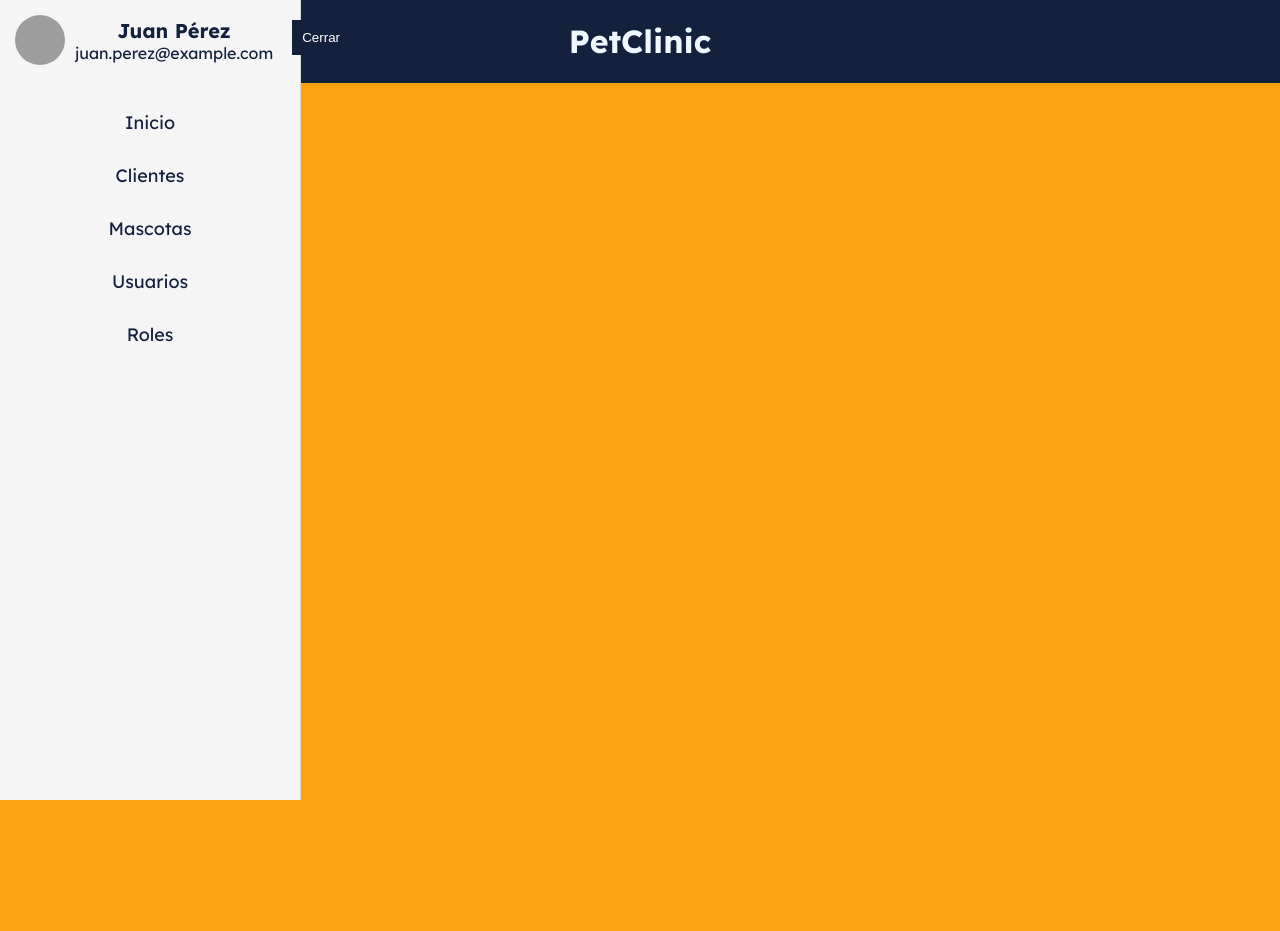
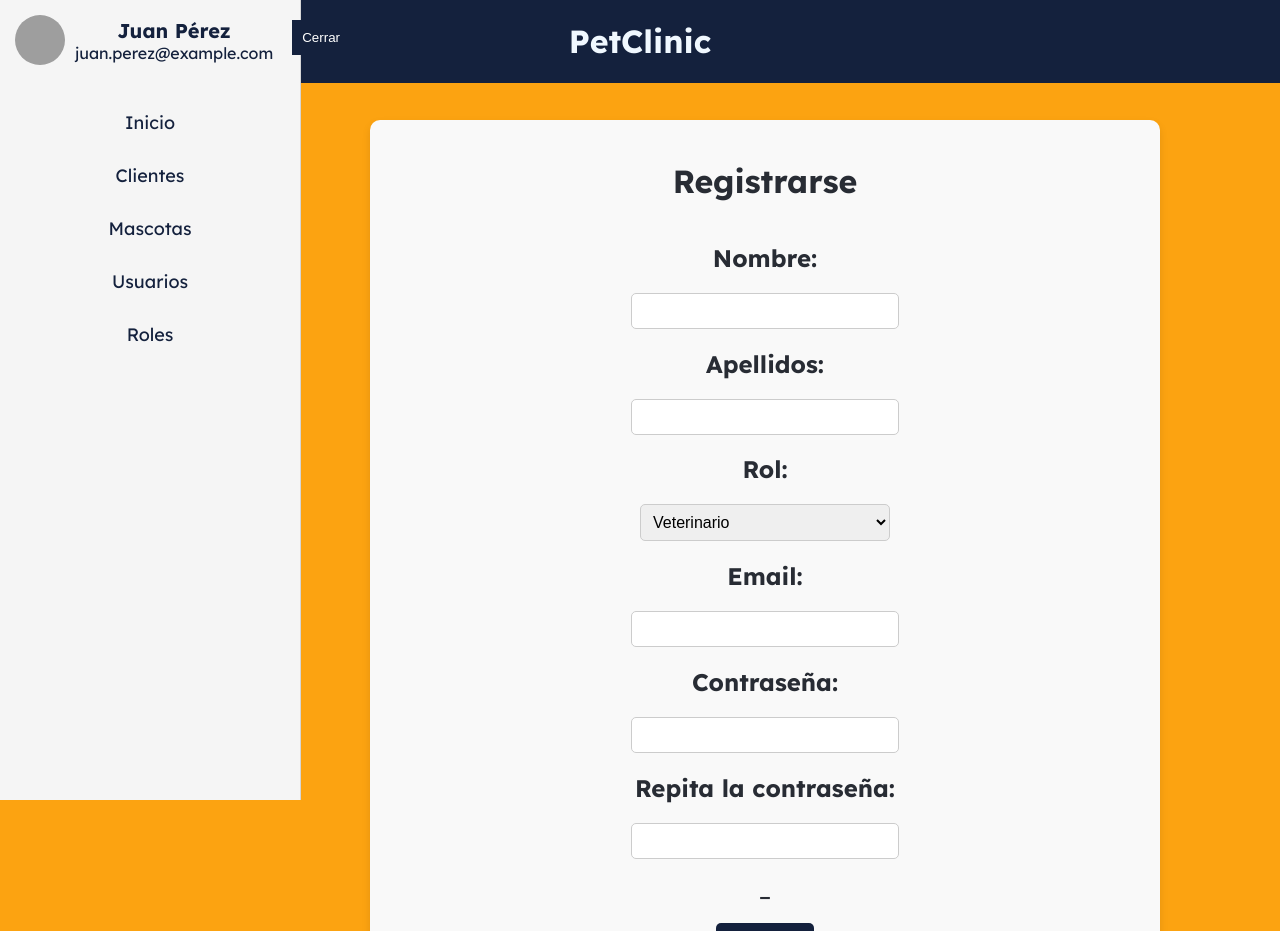
Before and after one commit to Aper-ux/VeterinariaWeb-Front, a React (Create React App) app: page /registro-usuarios in a window 1280 px wide. Shown: the top 931 px of the page. Before the commit the page ends 800 px from the top, so only its background shows below. Built offline with nearby package versions, Linux system fonts and the light colour scheme; grey boxes are pictures that could not be loaded.

Commit message:
Pagina de registro

```diff
--- a/src/App.js
+++ b/src/App.js
@@ -7,6 +7,8 @@ import Clientes from './pages/Clientes';
 import Mascotas from './pages/Mascotas';
 import Usuarios from './pages/Usuarios';
 import Roles from './pages/Roles';
+import RegistroUsuarios from './pages/RegistroUsuarios';
+
 import './App.css'; // Asegúrate de que el archivo CSS esté correctamente referenciado
 
 function App() {
@@ -19,6 +21,7 @@ function App() {
                 <div className="content">
                     <Switch>
                         <Route path="/login" component={LogIn} />
+                        <Route path="/registro-usuarios" component={RegistroUsuarios} />
                         <Route path="/clientes" component={Clientes} />
                         <Route path="/mascotas" component={Mascotas} />
                         <Route path="/usuarios" component={Usuarios} />
@@ -28,7 +31,7 @@ function App() {
                             <p>Selecciona una opción en el menú para comenzar.</p>
                             <div class="container">
                                 <a href="/login" className="button">Iniciar Sesión</a>
-                                <a href="/login" className="button">Registrarse</a>
+                                <a href="/registro-usuarios" className="button">Registrarse</a>
                             </div>
                         </Route>
                     </Switch>
--- a/src/pages/LogIn.js
+++ b/src/pages/LogIn.js
@@ -18,6 +18,7 @@ const LogIn = () => {
                 <input class="search-bar" type="email" id="email" value={email} onChange={(e) => setEmail(e.target.value)} />
                 <h2 htmlFor="password">Contraseña:</h2>
                 <input class="search-bar" type="password" id="password" value={password} onChange={(e) => setPassword(e.target.value)} />
+                <h4>_</h4>
                 <button class="button" type="submit">Ingresar</button>
             </form>
         </div>
--- a/src/pages/RegistroUsuarios.js
+++ b/src/pages/RegistroUsuarios.js
@@ -13,15 +13,25 @@ const RegistroUsuarios = () => {
     return (
         <div>
             <form onSubmit={handleSubmit} class="form-container">
-                <h1>Iniciar Sesión</h1>
+                <h1>Registrarse</h1>
+                <h2 htmlFor="nombre">Nombre:</h2>
+                <input class="search-bar" type="text" id="nombre" />
+                <h2 htmlFor="apellidos">Apellidos:</h2>
+                <input class="search-bar" type="text" id="apellidos" />
+                <h2 htmlFor="rol">Rol:</h2>
+                <select class="search-bar" id="rol">
+                    <option value="1">Veterinario</option>
+                    <option value="2">Cliente</option>
+                    <option value="3">Administrador</option>
+                </select>
                 <h2 htmlFor="email">Email:</h2>
                 <input class="search-bar" type="email" id="email" value={email} onChange={(e) => setEmail(e.target.value)} />
                 <h2 htmlFor="password">Contraseña:</h2>
                 <input class="search-bar" type="password" id="password" value={password} onChange={(e) => setPassword(e.target.value)} />
                 <h2 htmlFor="password">Repita la contraseña:</h2>
                 <input class="search-bar" type="password" id="password" value={password} onChange={(e) => setPassword(e.target.value)} />
-                <h2>_</h2>
-                <button class="button" type="submit">Ingresar</button>
+                <h4>_</h4>
+                <button class="button" type="submit">Registrarse</button>
             </form>
         </div>
     );
--- a/src/pages/TablasStyles.css
+++ b/src/pages/TablasStyles.css
@@ -98,6 +98,7 @@ th {
     border: none;
     cursor: pointer;
     transition: background-color 0.3s ease;
+    text-decoration: none;
 }
 
 .button-edit {
```
